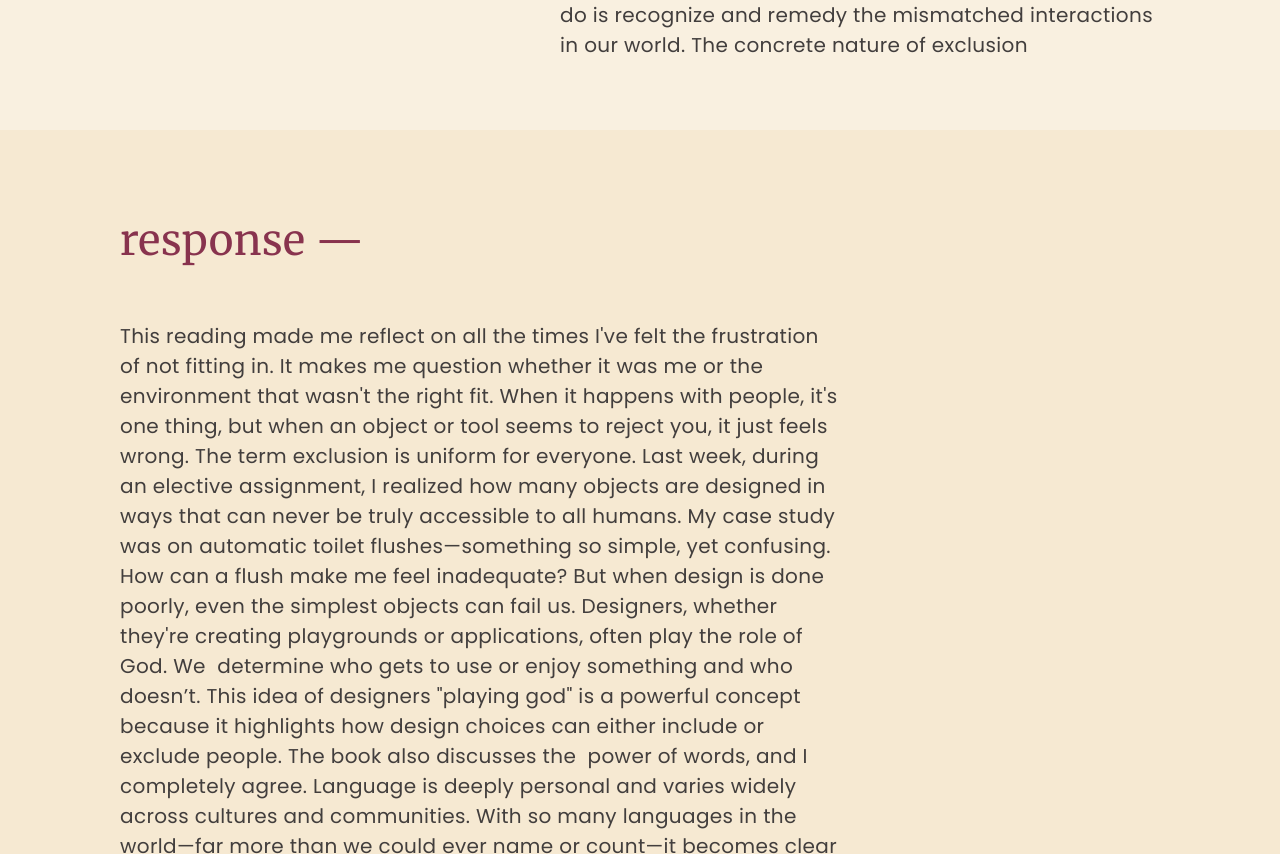
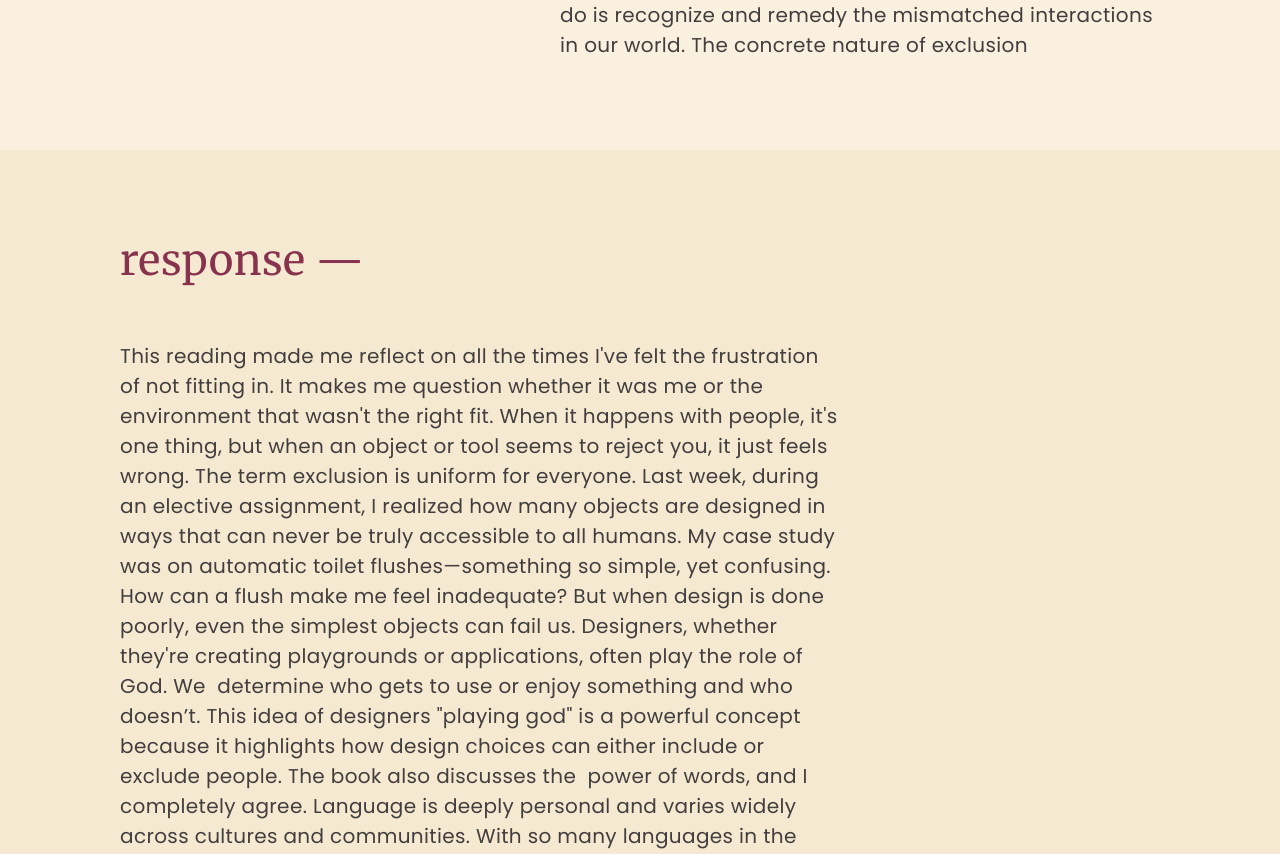
Before and after one commit to ishani-koul/manuscript, a plain HTML site: page index.html in a window 1280 px wide. Shown: the part 10605-11459 px from the top of the page. Drawn offline with Linux system fonts and the light colour scheme; a web font is replaced by a local one.

Commit message:
Updated style.css
Removed margin and padding from article3

```diff
--- a/style.css
+++ b/style.css
@@ -3,8 +3,7 @@ body {
 	font-size: 20px;
 	font-family: "Poppins";
 	letter-spacing: 0.36px;
-	/* top | right | bottom | left */
-	padding: 40px 120px 40px 120px;
+	padding: 40px 120px 0px 120px; /* top right bottom left */
 	color: #423E3D;
 }
 
@@ -125,7 +124,7 @@ hr {
 }
 
 .article3 {
-	padding: 60px 440px 120px 120px;
-	margin: 40px -120px ;
 	background-color: #F6E9D2;
+	padding: 60px 440px 60px 120px;
+	margin: 60px -120px 0px -120px ;
 }
```
